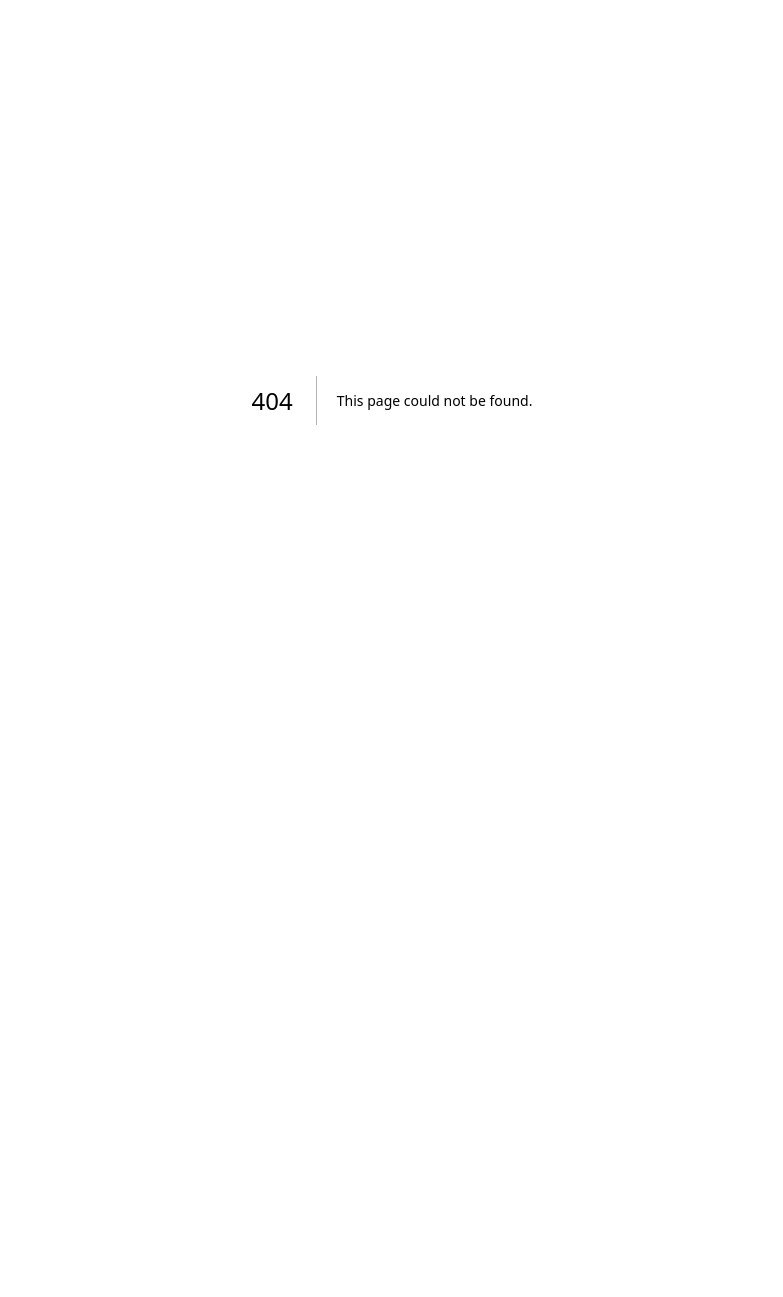
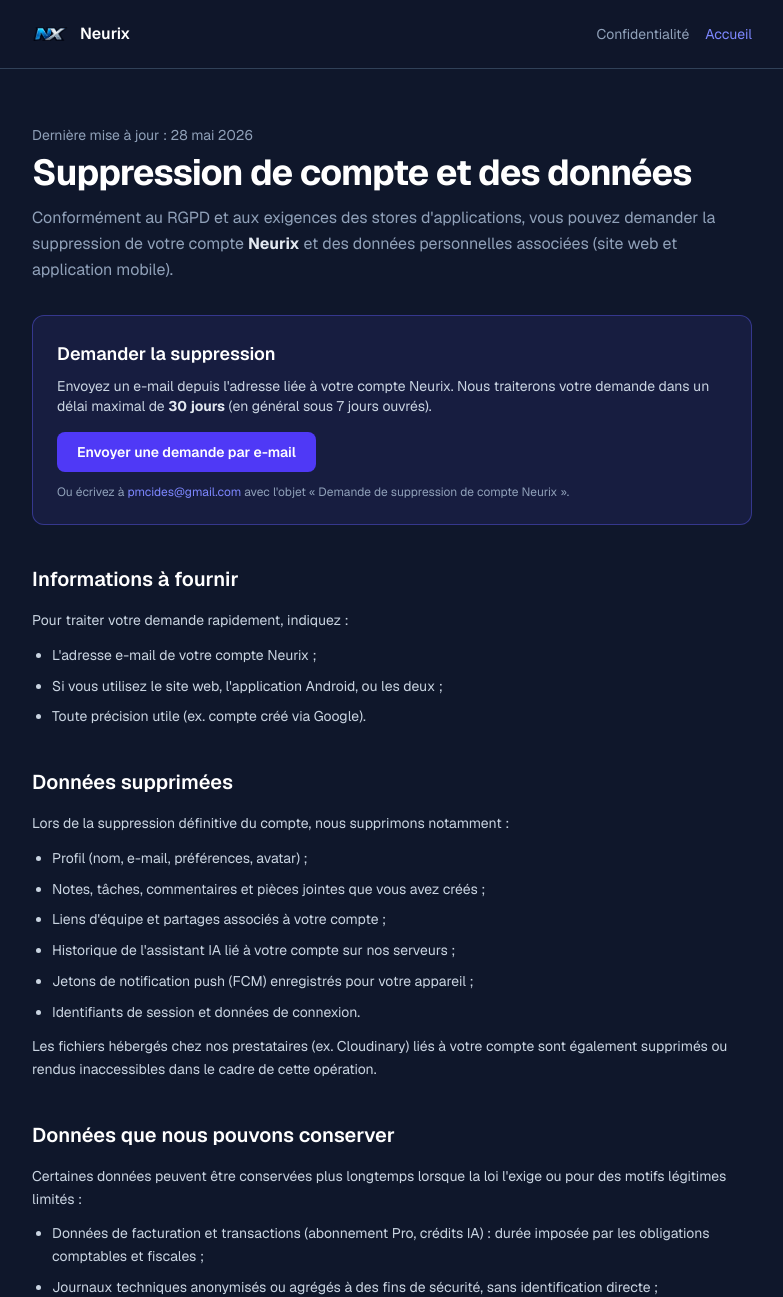
Before and after one commit to DavidAtikpo/Agendathecode2, a Next.js app: page /delete-account in a window 1280 px wide. Before the commit this address had no page. Shown: the top 1297 px of the page, without its empty margins (248-1031 px from the left). Before the commit the page ends 800 px from the top, so only its background shows below. Built offline with nearby package versions, Linux system fonts and the light colour scheme.

Commit message:
nouveau site

```diff
--- /dev/null
+++ b/app/delete-account/page.tsx
@@ -0,0 +1,209 @@
+import type { Metadata } from 'next';
+import type { ReactNode } from 'react';
+import Link from 'next/link';
+
+const SITE_URL = 'https://neurix.qrthecode2.com';
+const CONTACT_EMAIL =
+  process.env.NEXT_PUBLIC_PRIVACY_CONTACT_EMAIL ?? 'pmcides@gmail.com';
+const LAST_UPDATED = '28 mai 2026';
+
+const MAILTO_DELETE = `mailto:${CONTACT_EMAIL}?subject=${encodeURIComponent(
+  'Demande de suppression de compte Neurix',
+)}&body=${encodeURIComponent(
+  `Bonjour,
+
+Je souhaite supprimer mon compte Neurix et les données associées.
+
+Adresse e-mail du compte : [indiquez votre e-mail]
+Application utilisée : [site web / application Android]
+
+Merci de confirmer la prise en charge de ma demande.
+
+Cordialement,
+[Votre nom]`,
+)}`;
+
+export const metadata: Metadata = {
+  title: 'Suppression de compte — Neurix',
+  description:
+    'Demandez la suppression de votre compte Neurix et des données associées (application mobile et site web).',
+  alternates: {
+    canonical: `${SITE_URL}/delete-account`,
+  },
+  robots: {
+    index: true,
+    follow: true,
+  },
+};
+
+function Section({
+  title,
+  children,
+}: {
+  title: string;
+  children: ReactNode;
+}) {
+  return (
+    <section className="mb-10">
+      <h2 className="mb-4 text-xl font-semibold text-white">{title}</h2>
+      <div className="space-y-3 text-sm leading-relaxed text-slate-300">{children}</div>
+    </section>
+  );
+}
+
+export default function DeleteAccountPage() {
+  return (
+    <div className="min-h-dvh bg-slate-900 text-slate-100">
+      <header className="border-b border-slate-700 bg-slate-900/95">
+        <div className="mx-auto flex max-w-3xl items-center justify-between gap-4 px-4 py-4 sm:px-6">
+          <Link href="/" className="flex items-center gap-3 hover:opacity-90">
+            {/* eslint-disable-next-line @next/next/no-img-element */}
+            <img
+              src="/logo (1).png"
+              alt="Neurix"
+              className="h-9 w-9 rounded-lg object-contain"
+            />
+            <span className="font-semibold text-white">Neurix</span>
+          </Link>
+          <div className="flex items-center gap-4">
+            <Link
+              href="/privacy"
+              className="text-sm text-slate-400 hover:text-slate-200"
+            >
+              Confidentialité
+            </Link>
+            <Link
+              href="/"
+              className="text-sm text-indigo-400 hover:text-indigo-300"
+            >
+              Accueil
+            </Link>
+          </div>
+        </div>
+      </header>
+
+      <main className="mx-auto max-w-3xl px-4 py-10 sm:px-6 sm:py-14">
+        <p className="mb-2 text-sm text-slate-400">Dernière mise à jour : {LAST_UPDATED}</p>
+        <h1 className="mb-3 text-3xl font-bold tracking-tight text-white sm:text-4xl">
+          Suppression de compte et des données
+        </h1>
+        <p className="mb-8 text-base leading-relaxed text-slate-400">
+          Conformément au RGPD et aux exigences des stores d&apos;applications, vous pouvez demander
+          la suppression de votre compte <strong className="text-slate-200">Neurix</strong> et des
+          données personnelles associées (site web et application mobile).
+        </p>
+
+        <div className="mb-10 rounded-xl border border-indigo-500/40 bg-indigo-500/10 p-6">
+          <h2 className="mb-2 text-lg font-semibold text-white">Demander la suppression</h2>
+          <p className="mb-4 text-sm text-slate-300">
+            Envoyez un e-mail depuis l&apos;adresse liée à votre compte Neurix. Nous traiterons votre
+            demande dans un délai maximal de <strong className="text-slate-200">30 jours</strong>{' '}
+            (en général sous 7 jours ouvrés).
+          </p>
+          <a
+            href={MAILTO_DELETE}
+            className="inline-flex items-center justify-center rounded-lg bg-indigo-600 px-5 py-2.5 text-sm font-semibold text-white hover:bg-indigo-500"
+          >
+            Envoyer une demande par e-mail
+          </a>
+          <p className="mt-3 text-xs text-slate-400">
+            Ou écrivez à{' '}
+            <a
+              href={`mailto:${CONTACT_EMAIL}`}
+              className="text-indigo-400 hover:text-indigo-300 hover:underline"
+            >
+              {CONTACT_EMAIL}
+            </a>{' '}
+            avec l&apos;objet « Demande de suppression de compte Neurix ».
+          </p>
+        </div>
+
+        <Section title="Informations à fournir">
+          <p>Pour traiter votre demande rapidement, indiquez :</p>
+          <ul className="list-disc space-y-2 pl-5">
+            <li>L&apos;adresse e-mail de votre compte Neurix ;</li>
+            <li>Si vous utilisez le site web, l&apos;application Android, ou les deux ;</li>
+            <li>Toute précision utile (ex. compte créé via Google).</li>
+          </ul>
+        </Section>
+
+        <Section title="Données supprimées">
+          <p>Lors de la suppression définitive du compte, nous supprimons notamment :</p>
+          <ul className="list-disc space-y-2 pl-5">
+            <li>Profil (nom, e-mail, préférences, avatar) ;</li>
+            <li>Notes, tâches, commentaires et pièces jointes que vous avez créés ;</li>
+            <li>Liens d&apos;équipe et partages associés à votre compte ;</li>
+            <li>Historique de l&apos;assistant IA lié à votre compte sur nos serveurs ;</li>
+            <li>Jetons de notification push (FCM) enregistrés pour votre appareil ;</li>
+            <li>Identifiants de session et données de connexion.</li>
+          </ul>
+          <p>
+            Les fichiers hébergés chez nos prestataires (ex. Cloudinary) liés à votre compte sont
+            également supprimés ou rendus inaccessibles dans le cadre de cette opération.
+          </p>
+        </Section>
+
+        <Section title="Données que nous pouvons conserver">
+          <p>
+            Certaines données peuvent être conservées plus longtemps lorsque la loi l&apos;exige ou
+            pour des motifs légitimes limités :
+          </p>
+          <ul className="list-disc space-y-2 pl-5">
+            <li>
+              Données de facturation et transactions (abonnement Pro, crédits IA) : durée imposée par
+              les obligations comptables et fiscales ;
+            </li>
+            <li>
+              Journaux techniques anonymisés ou agrégés à des fins de sécurité, sans identification
+              directe ;
+            </li>
+            <li>
+              Copies de sauvegarde : suppression ou anonymisation sous un délai supplémentaire
+              raisonnable (jusqu&apos;à 90 jours).
+            </li>
+          </ul>
+        </Section>
+
+        <Section title="Avant de supprimer votre compte">
+          <ul className="list-disc space-y-2 pl-5">
+            <li>
+              Exportez ou sauvegardez vos notes et tâches importantes (l&apos;application et le site
+              ne proposent pas encore d&apos;export automatique complet).
+            </li>
+            <li>
+              Si vous avez un abonnement <strong className="text-slate-200">Neurix Pro</strong>,
+              annulez-le depuis la facturation (Stripe) avant ou après la demande ; la suppression du
+              compte n&apos;annule pas automatiquement un abonnement actif chez Stripe.
+            </li>
+            <li>
+              La suppression est <strong className="text-slate-200">irréversible</strong>.
+            </li>
+          </ul>
+        </Section>
+
+        <Section title="Autres droits">
+          <p>
+            Pour un accès, une rectification ou une limitation du traitement sans supprimer votre
+            compte, consultez nos{' '}
+            <Link href="/privacy" className="text-indigo-400 hover:text-indigo-300 hover:underline">
+              règles de confidentialité
+            </Link>{' '}
+            ou contactez-nous à la même adresse e-mail.
+          </p>
+        </Section>
+
+        <footer className="mt-12 border-t border-slate-700 pt-8 text-center text-xs text-slate-500">
+          <p>© {new Date().getFullYear()} Neurix</p>
+          <p className="mt-2 flex flex-wrap justify-center gap-x-4 gap-y-1">
+            <Link href="/privacy" className="text-indigo-400 hover:text-indigo-300">
+              Règles de confidentialité
+            </Link>
+            <Link href="/" className="text-indigo-400 hover:text-indigo-300">
+              Accueil
+            </Link>
+          </p>
+        </footer>
+      </main>
+    </div>
+  );
+}
--- a/app/privacy/page.tsx
+++ b/app/privacy/page.tsx
@@ -238,6 +238,17 @@
             <li>Introduction d&apos;une réclamation auprès de la CNIL (www.cnil.fr).</li>
           </ul>
           <p>
+            <strong className="text-slate-200">Suppression de compte :</strong> vous pouvez demander
+            la suppression de votre compte et des données associées via notre page dédiée :{' '}
+            <Link
+              href="/delete-account"
+              className="text-indigo-400 underline-offset-2 hover:text-indigo-300 hover:underline"
+            >
+              {SITE_URL}/delete-account
+            </Link>
+            .
+          </p>
+          <p>
             Pour exercer vos droits, contactez-nous à{' '}
             <a
               href={`mailto:${CONTACT_EMAIL}`}
@@ -301,9 +312,12 @@
 
         <footer className="mt-12 border-t border-slate-700 pt-8 text-center text-xs text-slate-500">
           <p>© {new Date().getFullYear()} Neurix — Tous droits réservés.</p>
-          <p className="mt-2">
-            <Link href="/" className="text-indigo-400 hover:text-indigo-300">
+          <p className="mt-2 flex flex-wrap justify-center gap-x-4 gap-y-1">
+            <Link href="/privacy" className="text-indigo-400 hover:text-indigo-300">
               neurix.qrthecode2.com
+            </Link>
+            <Link href="/delete-account" className="text-indigo-400 hover:text-indigo-300">
+              Suppression de compte
             </Link>
           </p>
         </footer>
--- a/app/sitemap.ts
+++ b/app/sitemap.ts
@@ -16,5 +16,11 @@
       changeFrequency: 'monthly',
       priority: 0.5,
     },
+    {
+      url: `${baseUrl}/delete-account`,
+      lastModified: new Date(),
+      changeFrequency: 'monthly',
+      priority: 0.5,
+    },
   ];
 }
```
